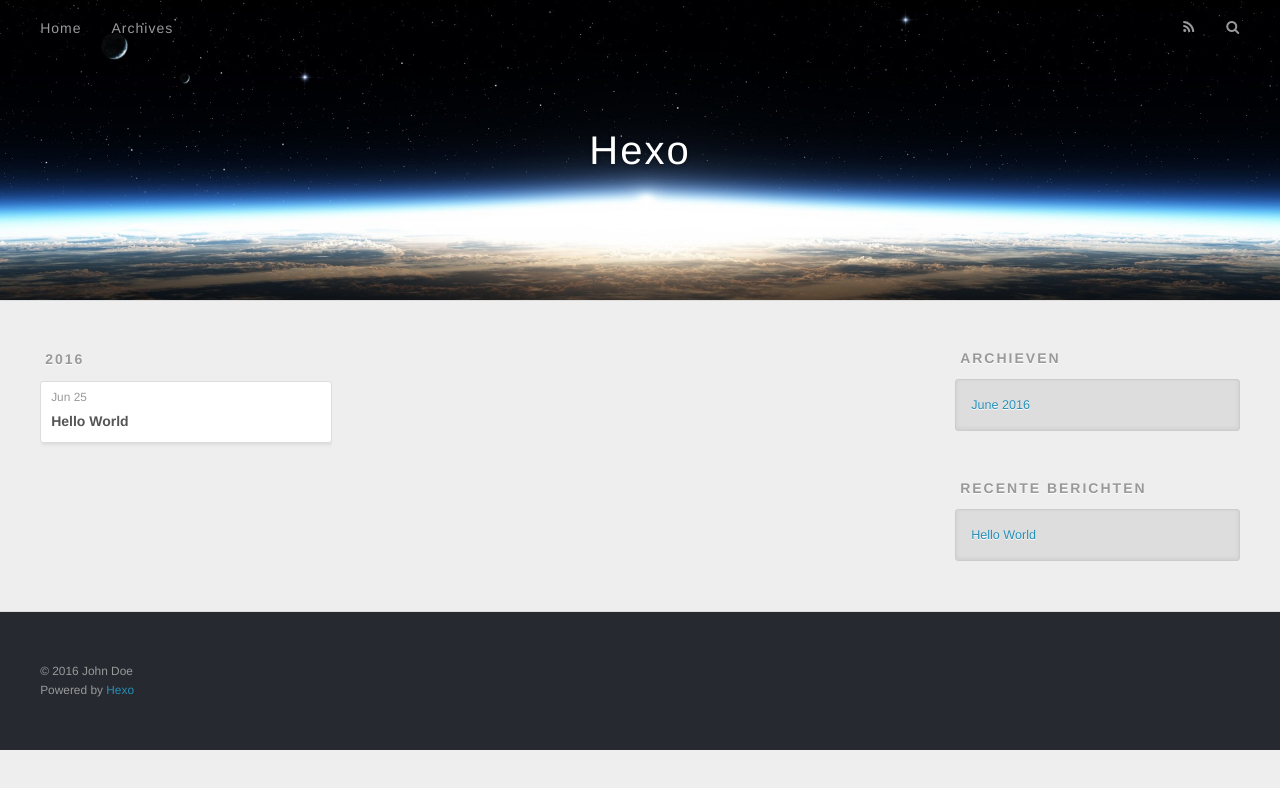
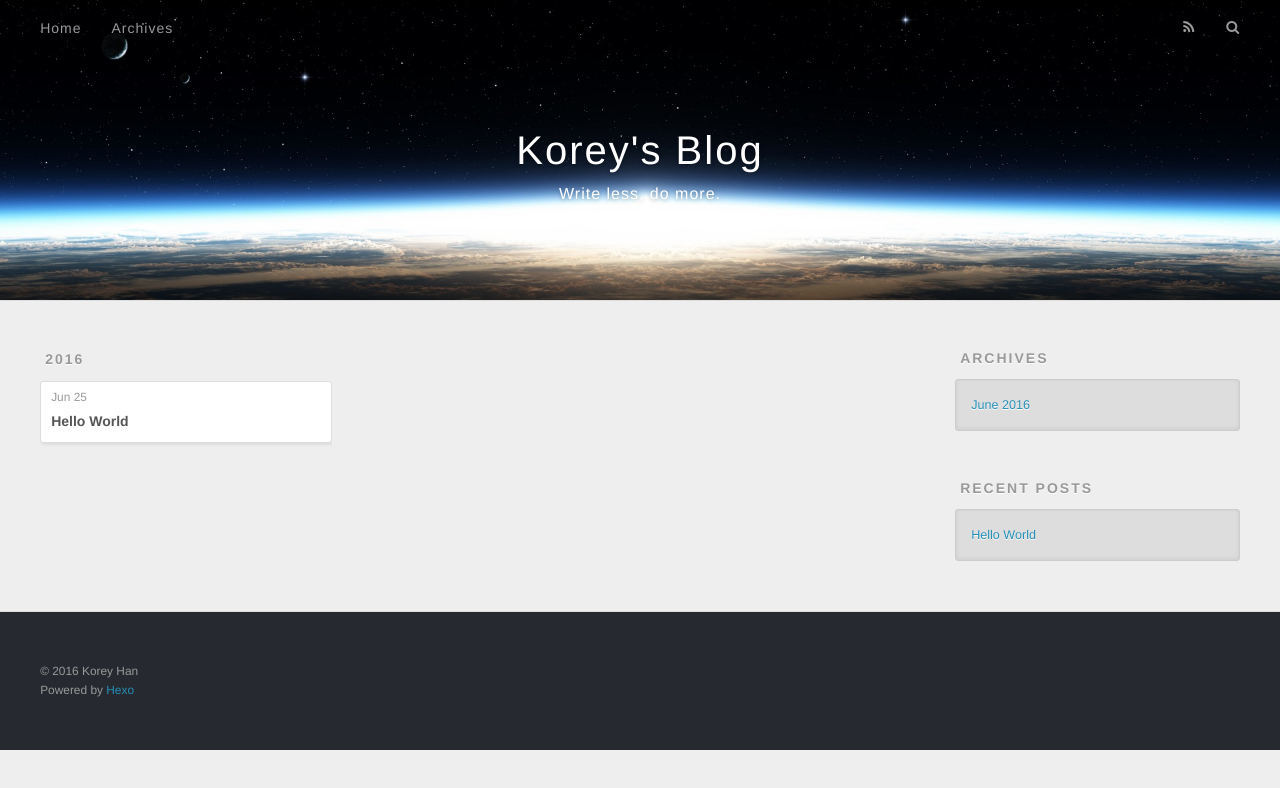
Before and after one commit to koreyblog/koreyblog.github.io, a plain HTML site: page archives/index.html in a window 1280 px wide. Drawn offline with nearby package versions, Linux system fonts and the light colour scheme.

Commit message:
Site updated: 2016-06-25 14:39:04

```diff
--- a/archives/index.html
+++ b/archives/index.html
@@ -3,19 +3,19 @@
 <head>
   <meta charset="utf-8">
 
-  <title>Archieven | Hexo</title>
+  <title>Archives | Korey&#39;s Blog</title>
   <meta name="viewport" content="width=device-width, initial-scale=1, maximum-scale=1">
-  <meta name="description">
+  <meta name="description" content="blog,html,css,js">
 <meta property="og:type" content="website">
-<meta property="og:title" content="Hexo">
+<meta property="og:title" content="Korey's Blog">
 <meta property="og:url" content="http://yoursite.com/archives/index.html">
-<meta property="og:site_name" content="Hexo">
-<meta property="og:description">
+<meta property="og:site_name" content="Korey's Blog">
+<meta property="og:description" content="blog,html,css,js">
 <meta name="twitter:card" content="summary">
-<meta name="twitter:title" content="Hexo">
-<meta name="twitter:description">
+<meta name="twitter:title" content="Korey's Blog">
+<meta name="twitter:description" content="blog,html,css,js">
 
-    <link rel="alternate" href="/atom.xml" title="Hexo" type="application/atom+xml">
+    <link rel="alternate" href="/atom.xml" title="Korey&#39;s Blog" type="application/atom+xml">
 
 
     <link rel="icon" href="/favicon.png">
@@ -36,8 +36,12 @@
   <div id="header-outer" class="outer">
     <div id="header-title" class="inner">
       <h1 id="logo-wrap">
-        <a href="/" id="logo">Hexo</a>
+        <a href="/" id="logo">Korey&#39;s Blog</a>
       </h1>
+
+        <h2 id="subtitle-wrap">
+          <a href="/" id="subtitle">Write less, do more.</a>
+        </h2>
 
     </div>
     <div id="header-inner" class="inner">
@@ -53,7 +57,7 @@
 
           <a id="nav-rss-link" class="nav-icon" href="/atom.xml" title="RSS Feed"></a>
 
-        <a id="nav-search-btn" class="nav-icon" title="Zoeken"></a>
+        <a id="nav-search-btn" class="nav-icon" title="Search"></a>
       </nav>
       <div id="search-form-wrap">
         <form action="//google.com/search" method="get" accept-charset="UTF-8" class="search-form"><input type="search" name="q" results="0" class="search-form-input" placeholder="Search"><button type="submit" class="search-form-submit">&#xF002;</button><input type="hidden" name="sitesearch" value="http://yoursite.com"></form>
@@ -110,7 +114,7 @@
 
 
   <div class="widget-wrap">
-    <h3 class="widget-title">Archieven</h3>
+    <h3 class="widget-title">Archives</h3>
     <div class="widget">
       <ul class="archive-list"><li class="archive-list-item"><a class="archive-list-link" href="/archives/2016/06/">June 2016</a></li></ul>
     </div>
@@ -120,7 +124,7 @@
 
 
   <div class="widget-wrap">
-    <h3 class="widget-title">Recente berichten</h3>
+    <h3 class="widget-title">Recent Posts</h3>
     <div class="widget">
       <ul>
 
@@ -140,7 +144,7 @@
 
   <div class="outer">
     <div id="footer-info" class="inner">
-      &copy; 2016 John Doe<br>
+      &copy; 2016 Korey Han<br>
       Powered by <a href="http://hexo.io/" target="_blank">Hexo</a>
     </div>
   </div>
```
Also changed, not shown: 2016/06/25/hello-world/index.html (+13 -9 lines), archives/2016/06/index.html (+17 -13 lines), archives/2016/index.html (+17 -13 lines), index.html (+18 -14 lines).
